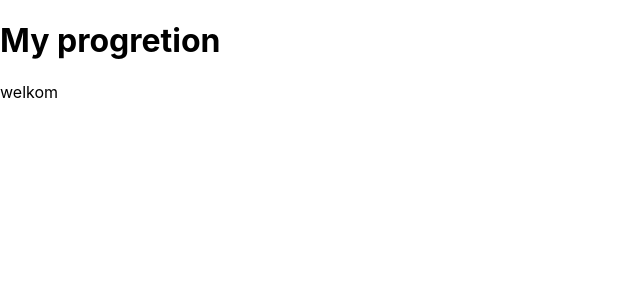
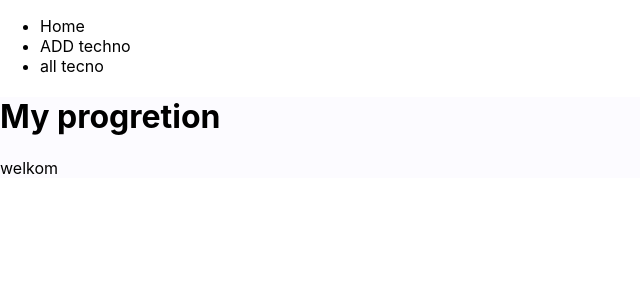
Before and after one commit to gabrielCharibPolls/movies-react, a React (Create React App) app: page / in a window 1280 px wide. Shown: the top 300 px of the page, without its empty margins (0-640 px from the left). Built offline with nearby package versions, Linux system fonts and the light colour scheme.

Commit message:
creation of the menu compotent

```diff
--- a/src/App.js
+++ b/src/App.js
@@ -1,9 +1,14 @@
-import './App.css';
+import './css/app.css';
 import Home from './components/pages/Home';
+import Menu from './components/Menu';
 
 function App() {
   return (
+    <>
+
+    <Menu/>
     <Home/>
+    </>
   )
 }
 
--- /dev/null
+++ b/src/components/Menu.js
@@ -0,0 +1,11 @@
+   export default  function Menu(){
+     return (
+        <div className="menu">
+            <ul>
+                <li>Home</li>
+                <li>ADD techno</li>
+                <li>all tecno</li>
+            </ul>
+        </div>
+     )
+   }
--- a/src/css/home.css
+++ b/src/css/home.css
@@ -1,4 +1,4 @@
 .home{
-    background-color: rgb(44, 16, 224);
+    background-color: rgb(252, 251, 255);
     padding: 20 px;
 }
```
